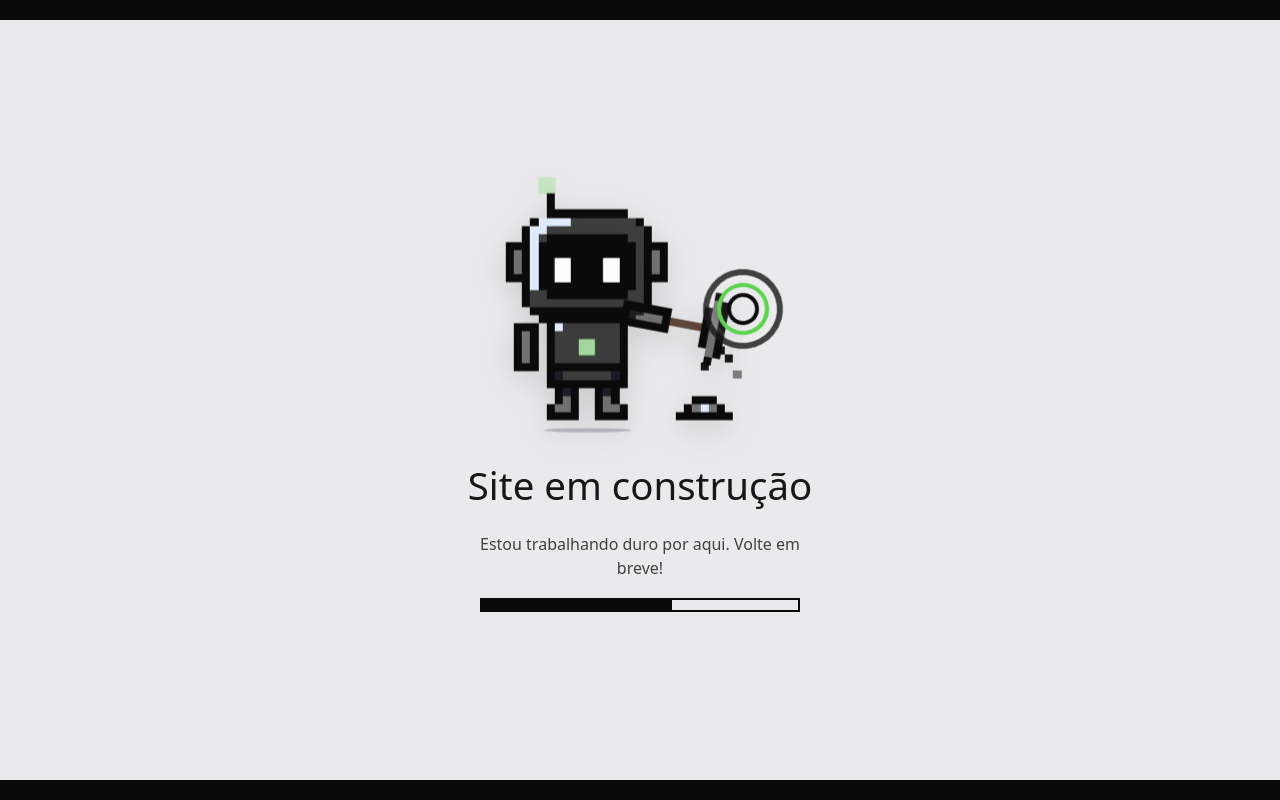
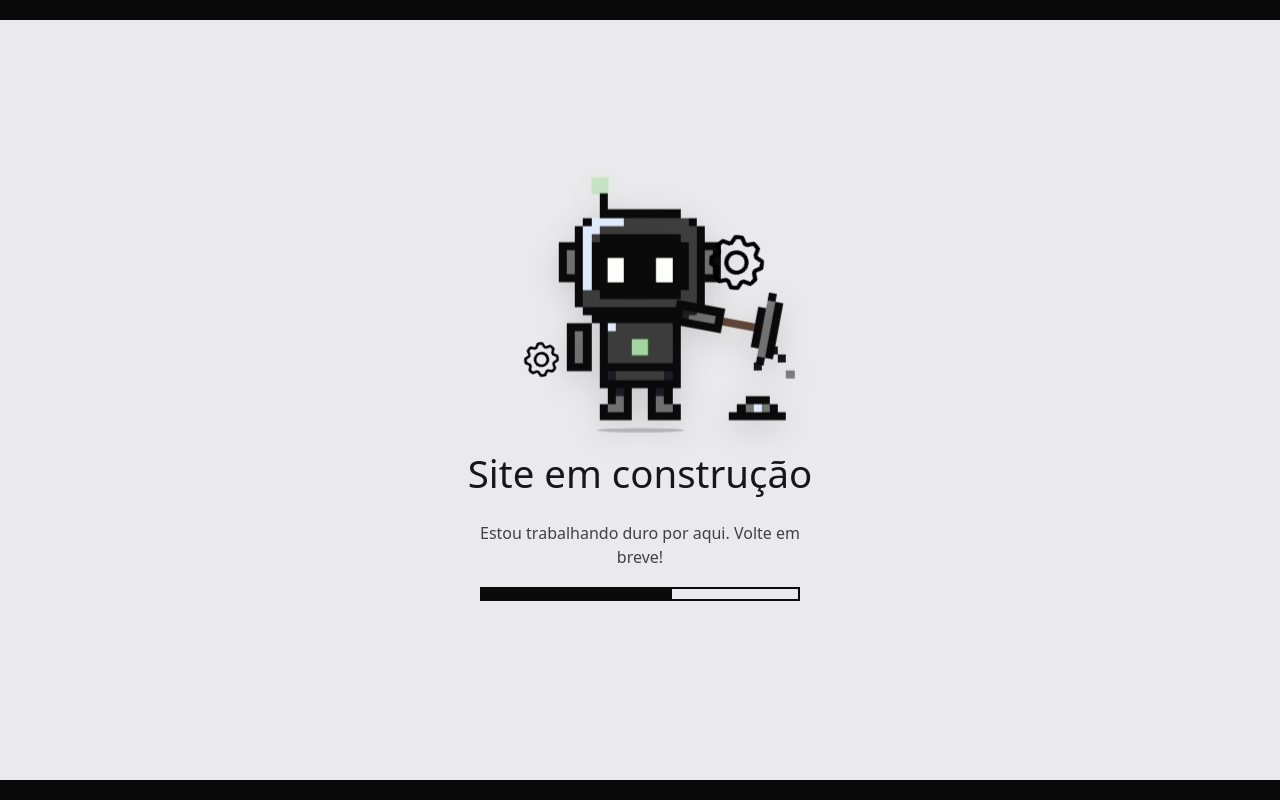
Before and after one commit to codesfb/fbw, a Next.js app in the folder web/: page /em-construcao in a window 1280 px wide. Built offline with nearby package versions, Linux system fonts and the light colour scheme.

Commit message:
feat:gears

```diff
--- /dev/null
+++ b/web/src/components/Mascot/MascotWithGears.css
@@ -0,0 +1,34 @@
+.mascote-engrenagens {
+  position: relative;
+  display: flex;
+  flex: 0 0 auto;
+  align-items: center;
+  justify-content: center;
+}
+
+.mascote-engrenagens__engrenagem {
+  position: absolute;
+  z-index: 2;
+  pointer-events: none;
+  animation: mascote-engrenagem-rodar 3s linear infinite;
+}
+
+.mascote-engrenagens__engrenagem--pequena {
+  animation-direction: reverse;
+}
+
+:root[data-theme='dark'] .mascote-engrenagens__engrenagem {
+  filter: invert(1);
+}
+
+@keyframes mascote-engrenagem-rodar {
+  to {
+    transform: rotate(360deg);
+  }
+}
+
+@media (prefers-reduced-motion: reduce) {
+  .mascote-engrenagens__engrenagem {
+    animation: none;
+  }
+}
--- /dev/null
+++ b/web/src/components/Mascot/MascotWithGears.tsx
@@ -0,0 +1,39 @@
+import Image from 'next/image'
+import Mascote from './Menon'
+import './MascotWithGears.css'
+
+type MascotWithGearsProps = {
+  size: number
+}
+
+export default function MascotWithGears({ size }: MascotWithGearsProps) {
+  const largeGearSize = Math.max(28, Math.round(size * 0.36))
+  const smallGearSize = Math.max(20, Math.round(size * 0.23))
+
+  return (
+    <div
+      className="mascote-engrenagens"
+      style={{ width: size + largeGearSize + 12, height: size + 24 }}
+    >
+      <Mascote estado="trabalhando" tamanho={size} />
+      <Image
+        src="/gear.svg"
+        alt=""
+        aria-hidden="true"
+        width={largeGearSize}
+        height={largeGearSize}
+        className="mascote-engrenagens__engrenagem"
+        style={{ top: Math.round(size * 0.13), right: 0 }}
+      />
+      <Image
+        src="/gear.svg"
+        alt=""
+        aria-hidden="true"
+        width={smallGearSize}
+        height={smallGearSize}
+        className="mascote-engrenagens__engrenagem mascote-engrenagens__engrenagem--pequena"
+        style={{ bottom: Math.round(size * 0.17), left: Math.round(size * 0.05) }}
+      />
+    </div>
+  )
+}
--- a/web/src/components/Mascot/MenonUnderConstruction.css
+++ b/web/src/components/Mascot/MenonUnderConstruction.css
@@ -28,37 +28,11 @@
   margin-bottom: 8px;
 }
 
-.construcao__engrenagem {
-  position: relative;
-  width: 80px;
-  height: 80px;
-  margin-left: 12px;
-  border-radius: 50%;
-  border: 6px solid var(--mascote-b);
-  background: rgba(255, 255, 255, 0.06);
-  box-shadow: inset 0 0 0 4px rgba(255, 255, 255, 0.08);
-  animation: engrenagem-rodar 3s linear infinite;
-}
-
-.construcao__engrenagem::before,
-.construcao__engrenagem::after {
-  content: '';
-  position: absolute;
-  inset: 18px;
-  border: 4px solid var(--mascote-y);
-  border-radius: 50%;
-}
-
-.construcao__engrenagem::after {
-  inset: 8px;
-  border-color: var(--mascote-r);
-}
-
 .construcao__grupo {
   display: flex;
   align-items: center;
   justify-content: center;
-  gap: 14px;
+  width: min(280px, 100%);
   min-height: 220px;
 }
 
@@ -93,23 +67,6 @@
   to { background-position: 28.28px 0; }
 }
 
-@keyframes engrenagem-rodar {
-  from { transform: rotate(0deg); }
-  to { transform: rotate(360deg); }
+@media (prefers-reduced-motion: reduce) {
+  .construcao__barra span { animation: none; }
 }
-
-@media (max-width: 640px) {
-  .construcao__grupo {
-    flex-direction: column;
-  }
-
-  .construcao__engrenagem {
-    width: 56px;
-    height: 56px;
-  }
-}
-
-@media (prefers-reduced-motion: reduce) {
-  .construcao__barra span,
-  .construcao__engrenagem { animation: none; }
-}
--- a/web/src/components/Mascot/MenonUnderConstruction.tsx
+++ b/web/src/components/Mascot/MenonUnderConstruction.tsx
@@ -1,4 +1,4 @@
-import Mascote from './Menon'
+import MascotWithGears from './MascotWithGears'
 import './MenonUnderConstruction.css'
 
 interface PaginaConstrucaoProps {
@@ -16,8 +16,7 @@ export default function PaginaConstrucao({
 
       <section className="construcao__conteudo">
         <div className="construcao__grupo">
-          <Mascote estado="trabalhando" tamanho={180} />
-          <span className="construcao__engrenagem" aria-hidden="true" />
+          <MascotWithGears size={180} />
         </div>
         <h1>{titulo}</h1>
         <p>{mensagem}</p>
--- a/web/src/components/common/UnderConstruction.tsx
+++ b/web/src/components/common/UnderConstruction.tsx
@@ -1,7 +1,7 @@
 'use client'
 
 import { ArrowRight, Mail, Globe, Code2 } from 'lucide-react'
-import Mascote from '@/components/Mascot/Menon'
+import MascotWithGears from '@/components/Mascot/MascotWithGears'
 
 type UnderConstructionProps = {
   pageName?: string
@@ -27,7 +27,7 @@ export function UnderConstruction({
             transformOrigin: 'center',
           }}
         >
-          <Mascote estado="trabalhando" tamanho={70} />
+          <MascotWithGears size={70} />
 
         </div>
 
```
Also changed, not shown: web/public/gear.svg (added), 1 other file (tests, documents, lock files or other folders).
